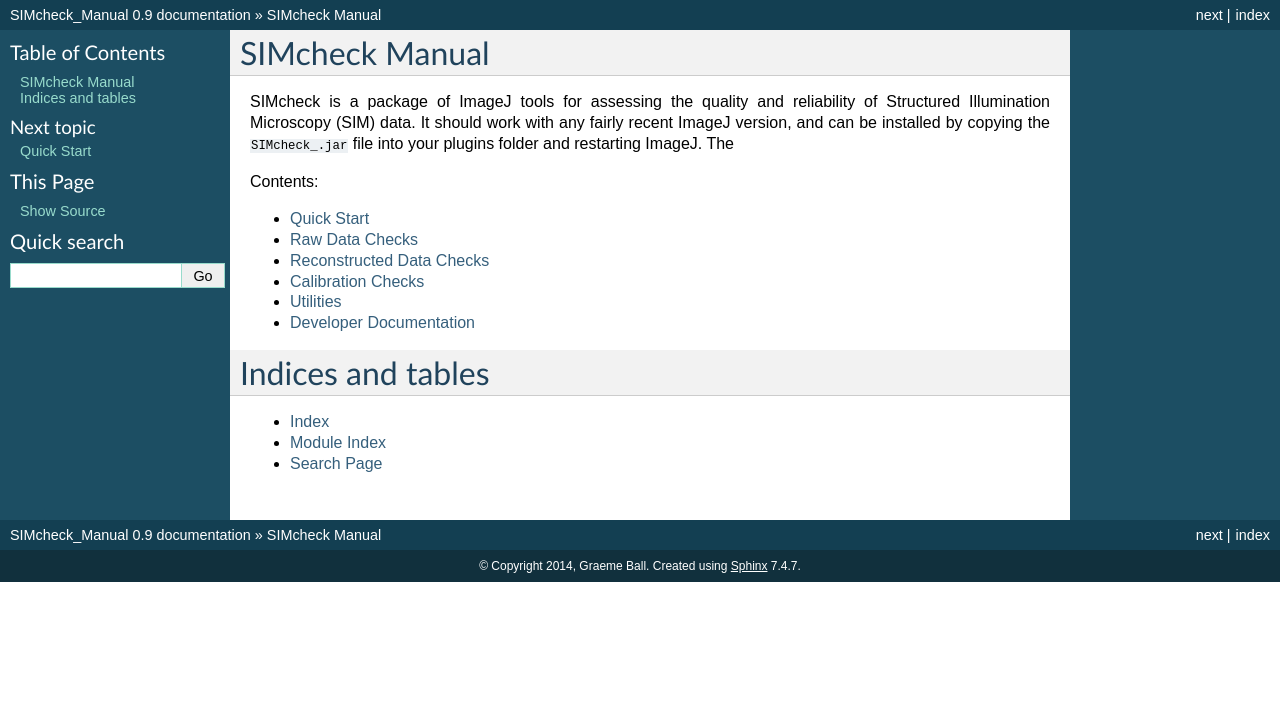
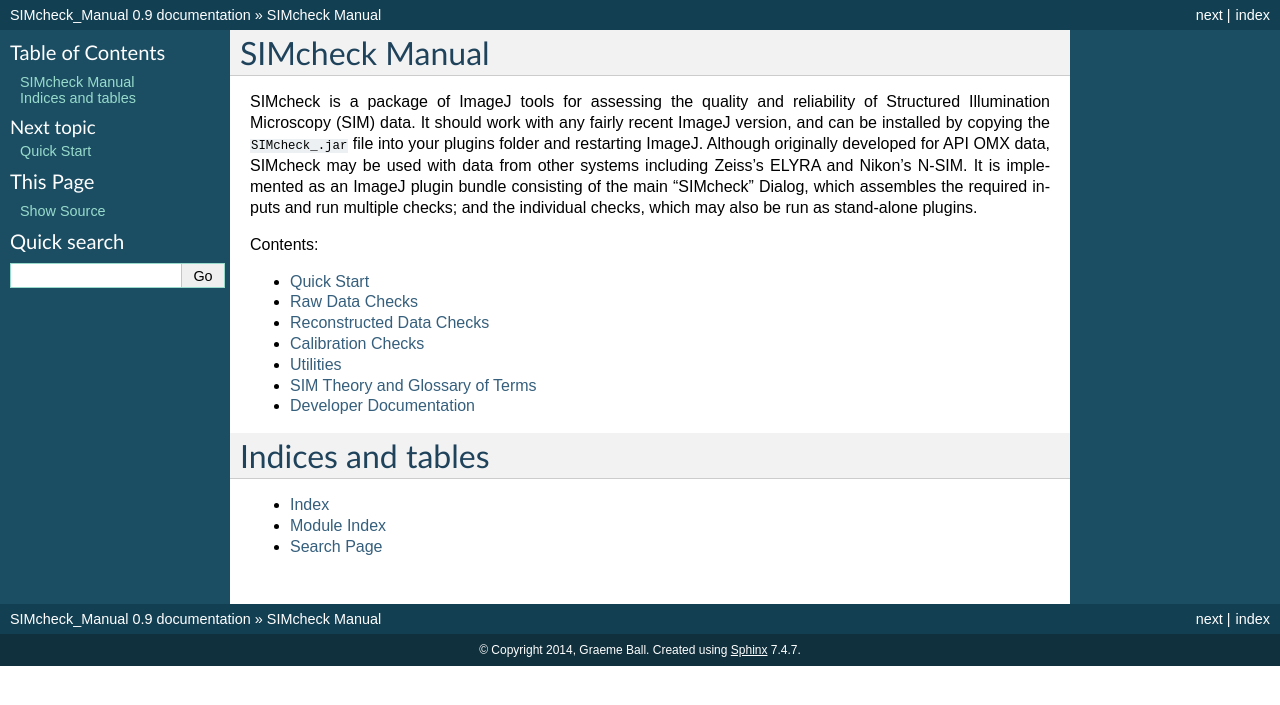
Before and after one commit to MicronOxford/SIMcheck_Manual, a Sphinx documentation site: the page built from source/index.rst, in a window 1280 px wide. Shown: the top 705 px of the page. Built offline with Sphinx 7.4.7, drawn with Linux system fonts in a browser that asks for light colours.

Commit message:
added blank theory and glossary section, updated index

```diff
--- a/source/index.rst
+++ b/source/index.rst
@@ -9,7 +9,12 @@
 SIMcheck is a package of ImageJ tools for assessing the quality and reliability
 of Structured Illumination Microscopy (SIM) data. It should work with any
 fairly recent ImageJ version, and can be installed by copying the
-``SIMcheck_.jar`` file into your plugins folder and restarting ImageJ. The
+``SIMcheck_.jar`` file into your plugins folder and restarting ImageJ.
+Although originally developed for API OMX data, SIMcheck may be used with data
+from other systems including Zeiss's ELYRA and Nikon's N-SIM. It is implemented
+as an ImageJ plugin bundle consisting of the main "SIMcheck" Dialog, which
+assembles the required inputs and run multiple checks; and the individual
+checks, which may also be run as stand-alone plugins.
 
 Contents:
 
@@ -21,6 +26,7 @@
    SIR_data_checks
    cal_checks
    utils
+   theory_gloss
    developer
 
 
--- /dev/null
+++ b/source/theory_gloss.rst
@@ -0,0 +1,2 @@
+SIM Theory and Glossary of Terms
+================================
```
Also changed, not shown: source/raw_data_checks.rst (line endings or trailing spaces).
